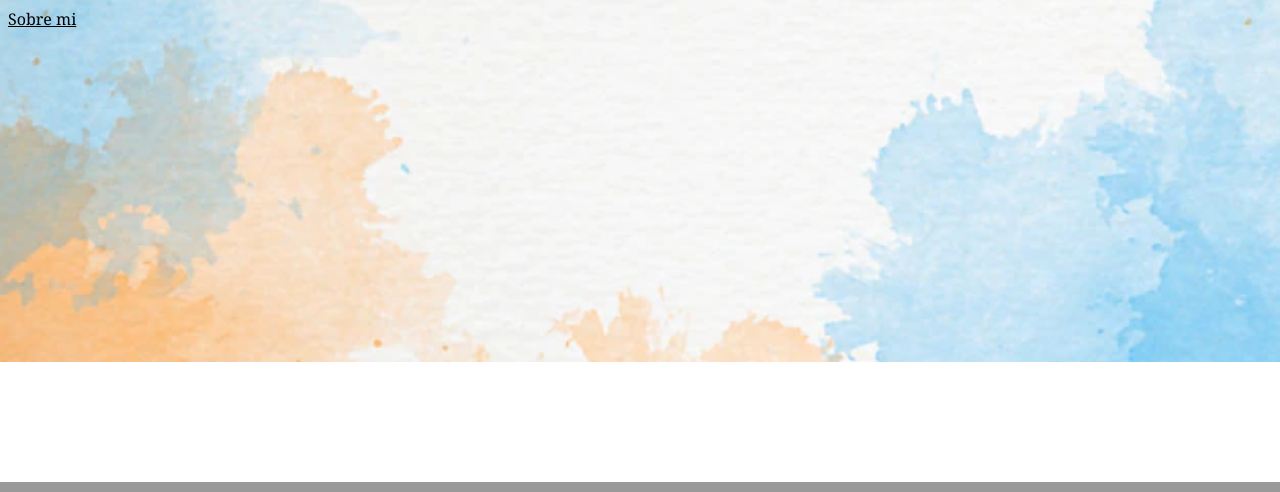
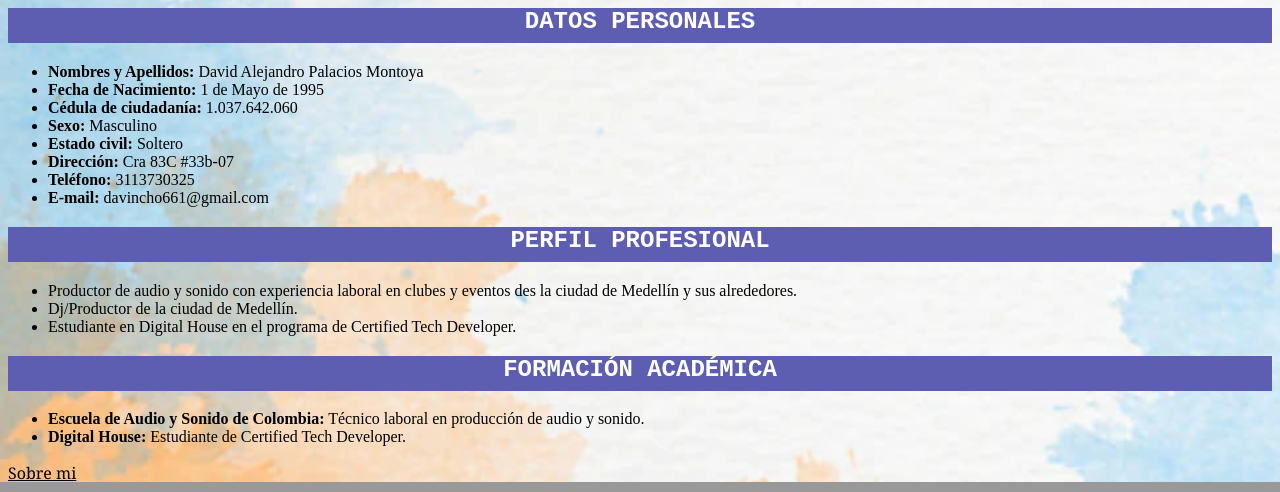
Before and after one commit to DavidPalaciosMontoya/repositorios, a plain HTML site: page cv/index.html in a window 1280 px wide. Shown: the part 278-770 px from the top of the page. Drawn offline with Linux system fonts and the light colour scheme.

Commit message:
Corrección de error

```diff
--- a/cv/index.html
+++ b/cv/index.html
@@ -13,10 +13,62 @@
     </header>
     <main>
         <h1 class="contenedor2">CURRICULUM VITAE DAVID PALACIOS MONTYOA</h1>
-        <a href="sobremi.html">Sobre mi</a>
+
+
+        <h2 class="contenedor2">DATOS PERSONALES</h2>
+        <ul>
+            <li>
+                <b>Nombres y Apellidos:</b> David Alejandro Palacios Montoya
+            </li>
+            <li>
+                <b>Fecha de Nacimiento:</b> 1 de Mayo de 1995
+            </li>
+            <li>
+                <b>Cédula de ciudadanía:</b> 1.037.642.060
+            </li>
+            <li>
+                <b>Sexo:</b> Masculino
+            </li>
+            <li>
+                <b>Estado civil:</b> Soltero
+            </li>
+            <li>
+                <b>Dirección:</b> Cra 83C #33b-07
+            </li>
+            <li>
+                <b>Teléfono:</b> 3113730325
+            </li>
+            <li>
+                <b>E-mail:</b> davincho661@gmail.com
+            </li>
+        </ul>
+        <h2 class="contenedor2">PERFIL PROFESIONAL</h2>
+        <p>
+            <ul>
+                <li>
+                    Productor de audio y sonido con experiencia laboral en clubes y eventos des la ciudad de Medellín y sus alrededores. <br>
+                </li>
+                <li>
+                    Dj/Productor de la ciudad de Medellín.
+                </li>
+                <li>
+                    Estudiante en Digital House en el programa de Certified Tech Developer.
+                </li>
+            </ul>
+        <h2 class="contenedor2">FORMACIÓN ACADÉMICA</h2>
+            <ul>
+                <li>
+                    <b>Escuela de Audio y Sonido de Colombia:</b> Técnico laboral en producción de audio y sonido.
+                </li>
+                <li>
+                    <b>Digital House:</b> Estudiante de Certified Tech Developer.
+                </li>
+            </ul>
+            <a href="sobremi.html">Sobre mi</a>
+            <br><br><br><br>
     </main>
     <footer class="footer">
-        <p>
+        <p align="center">
             Contacto:
             <a href="https://www.facebook.com/davinchosk8"><i class="fa-brands fa-facebook fa-2xl"></i></a>
             <a href="https://www.instagram.com/dapalaciosm/?hl=es-la"><i class="fa-brands fa-instagram-square fa-2xl"></i></a>
```
Also changed, not shown: cv/sobremi.html (+3 -37 lines).
